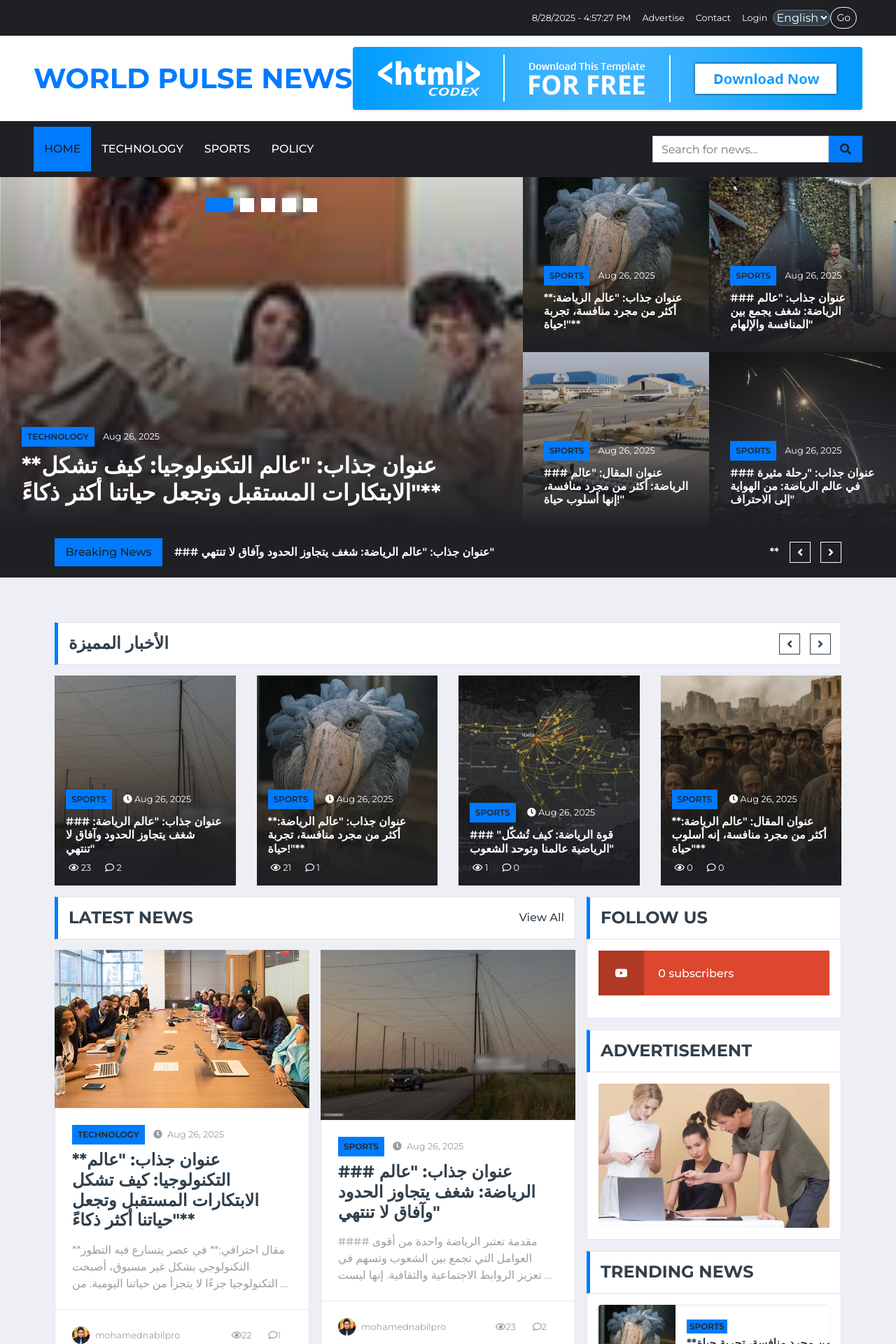
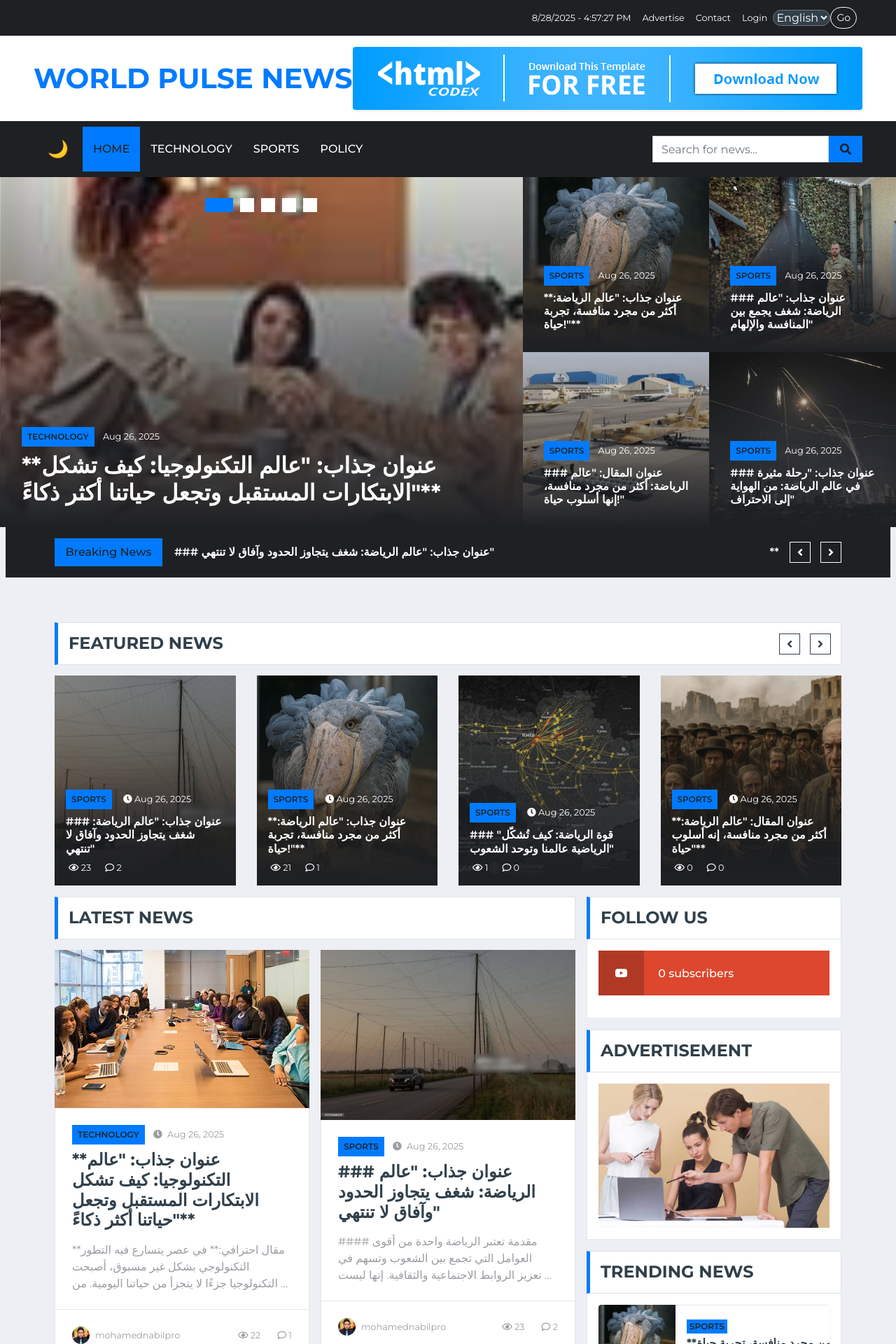
Before and after one commit to mohamedN2018/wordpulsenews, a Django app: page /en/ in a window 1280 px wide. Shown: the top 1920 px of the page at 70% size. Run offline with Django 5.2, Linux system fonts and the light colour scheme; data comes from the database, SQL or seed files in the repository; both versions use the stored data as it was after the commit; data that the repository does not hold is empty; some libraries are stand-ins or nearby versions.

Commit message:
edit text section

```diff
--- a/main_core/templates/home.html
+++ b/main_core/templates/home.html
@@ -98,7 +98,6 @@
 <!-- Breaking News End -->
 
 <!-- بداية شريط الأخبار المميزة -->
-<!-- Featured News Slider Start -->
 <div class="container-fluid pt-5 mb-3">
     <div class="container">
         <div class="section-title">
@@ -113,10 +112,10 @@
                     <img class="img-fluid h-100" src="{% static 'img/news-110x110-1.jpg' %}" style="object-fit: cover;">
                 {% endif %}
 
-                <!-- أوفرلاي -->
+                <!-- Overlay -->
                 <div class="overlay d-flex flex-column justify-content-end p-3">
                     <div class="mb-2">
-                        <!-- الفئة -->
+                        <!-- التصنيف -->
                         <a class="badge badge-primary text-uppercase font-weight-semi-bold p-2 mr-2" href="">
                             {{ article.category.name }}
                         </a>
@@ -151,44 +150,59 @@
 <div class="container-fluid">
     <div class="container">
         <div class="row">
-            <!-- آخر الأخبار -->
+            <!-- آخر الأخبار Start -->
             <div class="col-lg-8">
                 <div class="row">
+                    <!-- عنوان القسم -->
                     <div class="col-12">
-                        <div class="section-title">
+                        <div class="section-title d-flex justify-content-between align-items-center">
                             <h4 class="m-0 text-uppercase font-weight-bold">آخر الأخبار</h4>
-                            <a class="text-secondary font-weight-medium text-decoration-none" href="">عرض الكل</a>
                         </div>
                     </div>
+
+                    <!-- تكرار المقالات -->
                     {% for latest_article in latest_articles %}
                     <div class="col-lg-6">
                         <div class="position-relative mb-3">
+                            <!-- صورة المقال -->
                             {% if latest_article.image %}
-                            <img class="img-fluid w-100" src="{{ latest_article.image.url }}" style="object-fit: cover;">
+                                <img class="img-fluid w-100" src="{{ latest_article.image.url }}" alt="{{ latest_article.title }}" style="object-fit: cover;">
                             {% else %}
-                            <img class="img-fluid w-100" src="{% static 'img/news-700x435-1.jpg' %}" style="object-fit: cover;">
+                                <img class="img-fluid w-100" src="{% static 'img/news-700x435-1.jpg' %}" alt="صورة افتراضية" style="object-fit: cover;">
                             {% endif %}
-                            <div class="bg-white border border-top-0 p-4">
+
+                            <!-- محتوى المقال -->
+                            <div class="bg-white border border-top-0 p-4" dir="rtl">
                                 <div class="mb-2">
-                                    <a class="badge badge-primary text-uppercase font-weight-semi-bold p-2 mr-2"
-                                        href="">{{ latest_article.category.name }}</a>
-                                    <a class="text-body" href="">
-                                        <small><i class="fa fa-clock mr-1"></i> {{ latest_article.created_at|date:"d M, Y" }}</small>
+                                    <!-- التصنيف -->
+                                    <a class="badge badge-primary text-uppercase font-weight-semi-bold p-2 ml-2" href="#">
+                                        {{ latest_article.category.name }}
+                                    </a>
+                                    <!-- التاريخ -->
+                                    <a class="text-body" href="#">
+                                        <small><i class="fa fa-clock ml-1"></i> {{ latest_article.created_at|date:"d M, Y" }}</small>
                                     </a>
                                 </div>
-                                <a class="h4 d-block mb-3 text-secondary text-uppercase font-weight-bold" href="{% url 'main_core:article_detail' latest_article.slug %}">
+                                <!-- العنوان -->
+                                <a class="h4 d-block mb-3 text-secondary text-uppercase font-weight-bold"
+                                href="{% url 'main_core:article_detail' latest_article.slug %}">
                                     {{ latest_article.title }}
                                 </a>
+                                <!-- وصف قصير -->
                                 <p class="m-0">{{ latest_article.content|truncatewords:20 }}</p>
                             </div>
-                            <div class="d-flex justify-content-between bg-white border border-top-0 p-4">
+
+                            <!-- تذييل المقال (الكاتب + الإحصائيات) -->
+                            <div class="d-flex justify-content-between bg-white border border-top-0 p-4" dir="rtl">
+                                <!-- الكاتب -->
                                 <div class="d-flex align-items-center">
-                                    <img class="rounded-circle mr-2" src="{% static 'img/user.jpg' %}" width="25" height="25" alt="">
+                                    <img class="rounded-circle ml-2" src="{% static 'img/user.jpg' %}" width="25" height="25" alt="الكاتب">
                                     <small>{{ latest_article.author.username }}</small>
                                 </div>
+                                <!-- المشاهدات + التعليقات -->
                                 <div class="d-flex align-items-center">
-                                    <small class="mr-3"><i class="far fa-eye ml-2"></i>{{ latest_article.views }} مشاهدة</small>
-                                    <small class="mr-3"><i class="far fa-comment ml-2"></i>{{ latest_article.comments.count }} تعليق</small>
+                                    <small class="ml-3"><i class="far fa-eye mr-2"></i> {{ latest_article.views }}</small>
+                                    <small><i class="far fa-comment mr-2"></i> {{ latest_article.comments.count }}</small>
                                 </div>
                             </div>
                         </div>
@@ -196,10 +210,12 @@
                     {% endfor %}
                 </div>
             </div>
+            <!-- آخر الأخبار End -->
 
             <!-- الشريط الجانبي -->
             <div class="col-lg-4">
             <!-- تابعنا -->
+
             <div class="mb-3">
                 <div class="section-title mb-0">
                     <h4 class="m-0 text-uppercase font-weight-bold">تابعنا</h4>
@@ -337,7 +353,6 @@
             </div>
         </div>
     </div>
-    </div>
  <!-- Main News Slider End -->
 
 <!-- Breaking News Start -->
@@ -365,7 +380,7 @@
     <div class="container-fluid pt-5 mb-3">
         <div class="container">
             <div class="section-title">
-                <h4 class="m-0 text-uppercase font-weight-bold">الأخبار المميزة</h4>
+                <h4 class="m-0 text-uppercase font-weight-bold">Featured News</h4>
             </div>
             <div class="owl-carousel news-carousel carousel-item-4 position-relative">
                 {% for article in main_featured_slider %}
@@ -403,44 +418,59 @@
     <div class="container-fluid">
         <div class="container">
             <div class="row">
-                <!-- Latest News -->
+                <!-- Latest News Start -->
                 <div class="col-lg-8">
                     <div class="row">
+                        <!-- Section Title -->
                         <div class="col-12">
-                            <div class="section-title">
+                            <div class="section-title d-flex justify-content-between align-items-center">
                                 <h4 class="m-0 text-uppercase font-weight-bold">Latest News</h4>
-                                <a class="text-secondary font-weight-medium text-decoration-none" href="">View All</a>
                             </div>
                         </div>
+
+                        <!-- Latest Articles Loop -->
                         {% for latest_article in latest_articles %}
                         <div class="col-lg-6">
                             <div class="position-relative mb-3">
+                                <!-- Article Image -->
                                 {% if latest_article.image %}
-                                <img class="img-fluid w-100" src="{{ latest_article.image.url }}" style="object-fit: cover;">
+                                    <img class="img-fluid w-100" src="{{ latest_article.image.url }}" alt="{{ latest_article.title }}" style="object-fit: cover;">
                                 {% else %}
-                                <img class="img-fluid w-100" src="{% static 'img/news-700x435-1.jpg' %}" style="object-fit: cover;">
+                                    <img class="img-fluid w-100" src="{% static 'img/news-700x435-1.jpg' %}" alt="Default Image" style="object-fit: cover;">
                                 {% endif %}
+
+                                <!-- Article Content -->
                                 <div class="bg-white border border-top-0 p-4">
                                     <div class="mb-2">
-                                        <a class="badge badge-primary text-uppercase font-weight-semi-bold p-2 mr-2"
-                                            href="">{{ latest_article.category.name }}</a>
-                                        <a class="text-body" href="">
+                                        <!-- Category -->
+                                        <a class="badge badge-primary text-uppercase font-weight-semi-bold p-2 mr-2" href="#">
+                                            {{ latest_article.category.name }}
+                                        </a>
+                                        <!-- Date -->
+                                        <a class="text-body" href="#">
                                             <small><i class="fa fa-clock mr-1"></i> {{ latest_article.created_at|date:"M d, Y" }}</small>
                                         </a>
                                     </div>
-                                    <a class="h4 d-block mb-3 text-secondary text-uppercase font-weight-bold" href="{% url 'main_core:article_detail' latest_article.slug %}">
+                                    <!-- Title -->
+                                    <a class="h4 d-block mb-3 text-secondary text-uppercase font-weight-bold"
+                                    href="{% url 'main_core:article_detail' latest_article.slug %}">
                                         {{ latest_article.title }}
                                     </a>
+                                    <!-- Short Description -->
                                     <p class="m-0">{{ latest_article.content|truncatewords:20 }}</p>
                                 </div>
+
+                                <!-- Article Footer (Author + Stats) -->
                                 <div class="d-flex justify-content-between bg-white border border-top-0 p-4">
+                                    <!-- Author -->
                                     <div class="d-flex align-items-center">
-                                        <img class="rounded-circle mr-2" src="{% static 'img/user.jpg' %}" width="25" height="25" alt="">
+                                        <img class="rounded-circle mr-2" src="{% static 'img/user.jpg' %}" width="25" height="25" alt="Author">
                                         <small>{{ latest_article.author.username }}</small>
                                     </div>
+                                    <!-- Views & Comments -->
                                     <div class="d-flex align-items-center">
-                                        <small class="mr-3"><i class="far fa-eye ml-2"></i>{{ latest_article.views }}</small>
-                                        <small class="mr-3"><i class="far fa-comment ml-2"></i>{{ latest_article.comments.count }}</small>
+                                        <small class="mr-3"><i class="far fa-eye ml-2"></i> {{ latest_article.views }}</small>
+                                        <small><i class="far fa-comment ml-2"></i> {{ latest_article.comments.count }}</small>
                                     </div>
                                 </div>
                             </div>
@@ -448,6 +478,7 @@
                         {% endfor %}
                     </div>
                 </div>
+                <!-- Latest News End -->
 
                 <!-- Sidebar -->
                 <div class="col-lg-4">
--- a/main_core/views.py
+++ b/main_core/views.py
@@ -47,9 +47,8 @@
     else:
         print("Error fetching YouTube data:", response)  # مفيد للتصحيح
 
-
-    return render(request, "home.html", {
-        "categories": categories,
+    context = {
+            "categories": categories,
         "latest_articles": latest_articles,
         "popular_articles": popular_articles,
         "breaking_news": breaking_news,
@@ -61,7 +60,10 @@
         "trending_news": trending_news,
         "latest_articles_slider": latest_articles_slider,
         "trending_news_main": trending_news_main,
-    })
+
+    }
+
+    return render(request, "home.html", context)
 
 
 
@@ -213,7 +215,16 @@
     return slug
 
 def generate_ai_article(request, category_slug):
+    photos = FlickrPhoto.objects.all().order_by('-created_at')[:12]  # آخر 6 صور
+    # جلب كل التصنيفات
+    categories = NewsCategory.objects.all()
+    # جلب معلومات الاتصال
+    information = InformationContact.objects.first()
+    icon = SocialMediaIcon.objects.all()
+
     category = get_object_or_404(NewsCategory, slug=category_slug)
+    popular_articles = NewsArticle.objects.order_by('-views')[:6]
+
 
     if request.method == "POST":
         # ✅ AI يولد العنوان + المقال
@@ -228,7 +239,8 @@
                 "category": category,
                 "title": ai_title,
                 "content": ai_content,
-                "author": request.user
+                "author": request.user,
+
             }
         )
         article.save()
@@ -240,7 +252,16 @@
 
         return redirect("main_core:article_detail", slug=article.slug)
 
-    return render(request, "generate_ai_article.html", {"category": category})
+    context = {
+        "category": category,
+        "photos": photos,
+        "categories": categories,
+        "information": information,
+        "icon": icon,
+        "popular_articles": popular_articles
+    }
+
+    return render(request, "generate_ai_article.html", context)
 
 
 
--- a/templates/base.html
+++ b/templates/base.html
@@ -52,9 +52,6 @@
 
     <!-- Back to Top Button -->
     <a href="#" class="btn btn-primary btn-square back-to-top"><i class="fa fa-arrow-up"></i></a>
-
-    {% comment %} <!-- Dark Mode Toggle -->
-    <button id="darkModeToggle" class="dark-mode-btn">🌙</button> {% endcomment %}
 
     <!-- jQuery لازم يكون قبل أي مكتبة -->
     <script src="https://code.jquery.com/jquery-3.4.1.min.js"></script>
--- a/templates/parts/navbar.html
+++ b/templates/parts/navbar.html
@@ -69,6 +69,9 @@
 
       <!-- Links -->
       <div class="navbar-nav py-0">
+              <!-- Dark Mode Toggle -->
+        <button id="darkModeToggle" class="dark-mode-btn">🌙</button>
+
         <a href="{% url 'main_core:home' %}" class="nav-item nav-link active">Home</a>
 
         {# First 4 categories only for mobile #}
```
Also changed, not shown: main_core/templates/generate_ai_article.html (+38 -14 lines), db.sqlite3. Lines whose indentation alone changed are shown as unchanged.
